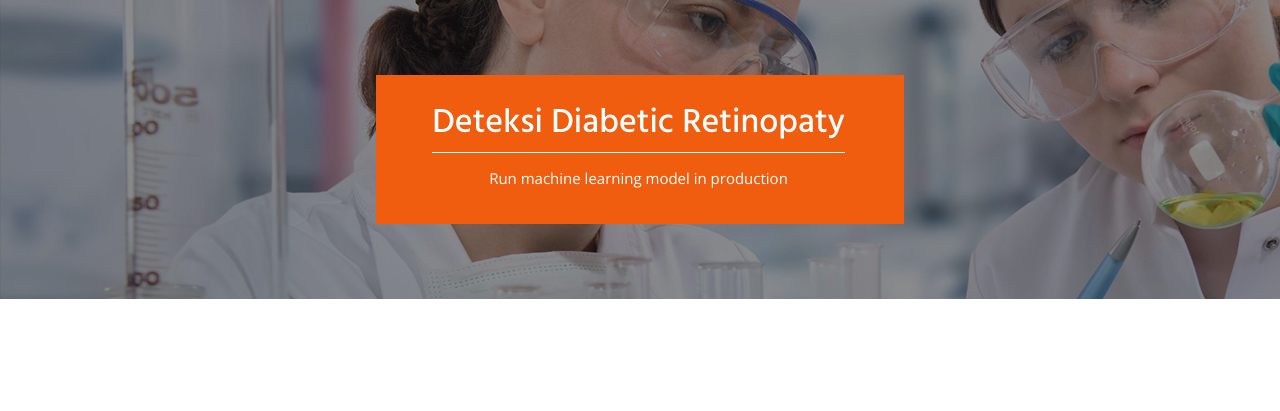
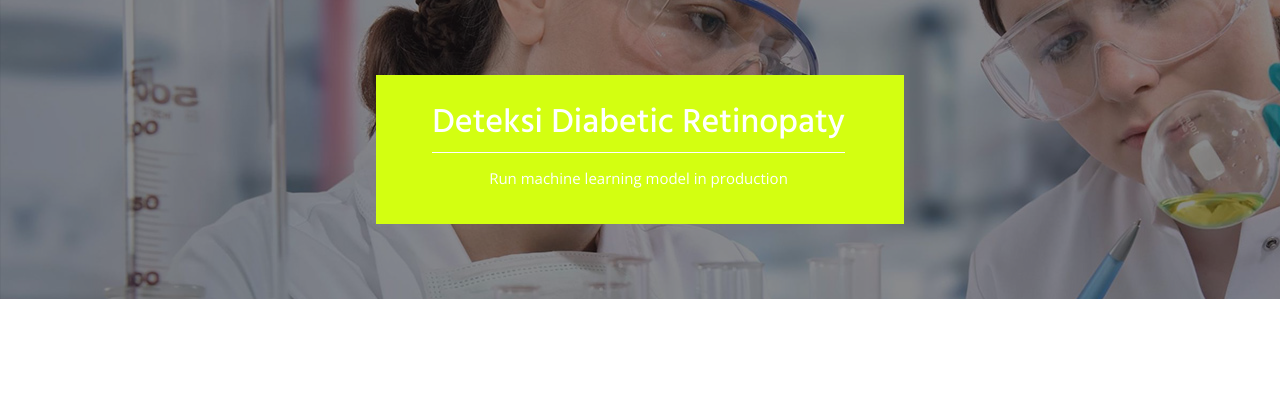
Before and after one commit to Marlianur09/apdos-retinopaty-image-main, a Flask app: template templates/result_select.html in a window 1280 px wide. Shown: the top 411 px of the page. Run offline with Flask 2, Linux system fonts and the light colour scheme; the template is opened without the code that fills it, so the values that code supplies are empty; some libraries are stand-ins or nearby versions; some web fonts are replaced.

Commit message:
Update result_select.html

```diff
--- a/templates/result_select.html
+++ b/templates/result_select.html
@@ -4,7 +4,7 @@
     <!-- page-title -->
     <section class="page-title centred" style="background-image: url(../static/main/images/background/page-title.jpg);">
         <div class="container">
-            <div class="content-box" style="background-color: #F05D0F;">
+            <div class="content-box" style="background-color: #d3ff11;">
                 <div class="title">Deteksi Diabetic Retinopaty</div>
                 <ul class="bread-crumb">
                     <li>Run machine learning model in production</li>
```
